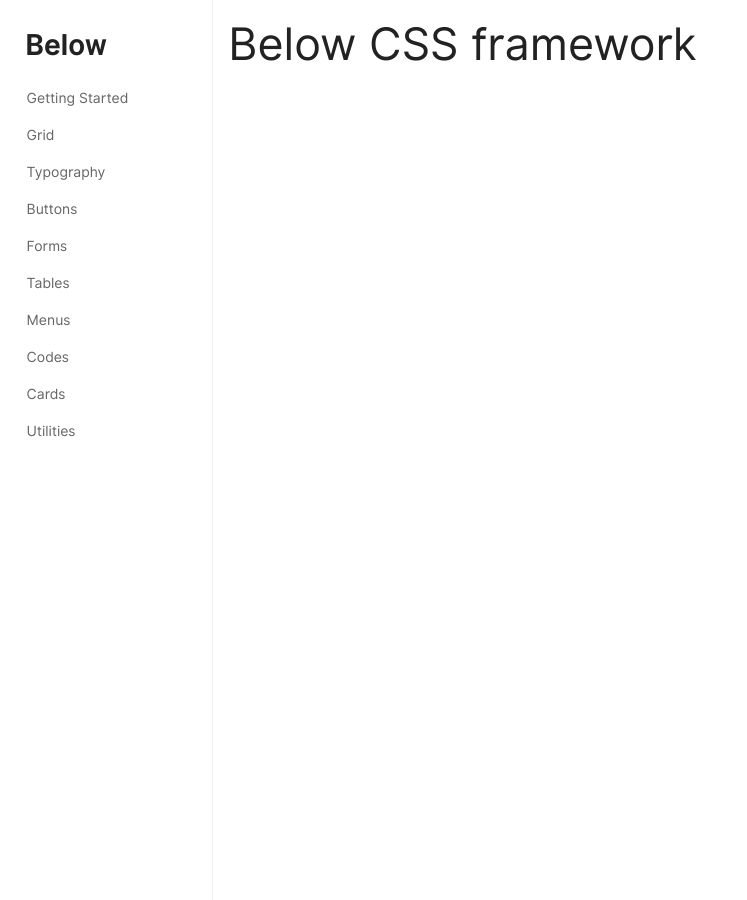
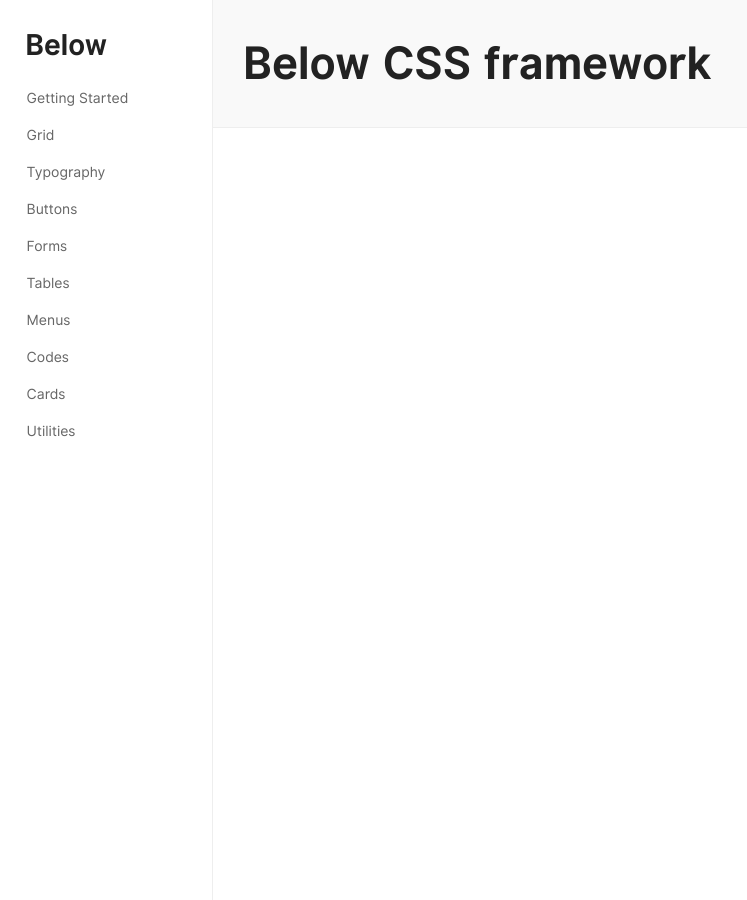
Before and after one commit to innusource/below, a Jekyll site: the page built from index.html, in a window 1280 px wide. Shown: the whole page, without its empty margins (0-747 px from the left). Built offline with Jekyll 4.4.1, drawn with Linux system fonts in a browser that asks for light colours.

Commit message:
main h1 style

```diff
--- a/_sass/docs/base.scss
+++ b/_sass/docs/base.scss
@@ -1,4 +1,4 @@
-body,html{
+body, html{
   height: 100%;
   padding: 0;
   margin: 0;
@@ -8,18 +8,13 @@ body,html{
 }
 .content{
   order: 1;
+  padding: 0 30px;
+  > h1:first-of-type{
+      background: #f9f9f9;
+      margin: 0px -30px;
+      margin-bottom: 30px;
+      padding: 30px;
+      font-weight: 600;
+      border-bottom: 1px solid #eee;
+  }
 }
-.element-card,.element-btn{
-  margin: 15px;
-}
-.element-card{
-  width: calc(50% - 30px);
-  display: inline-block;
-}
-.element-btn{
-  width: calc(33.33% - 30px);
-}
-.flex{
-  display: flex;
-  flex-wrap: wrap;
-}
```
